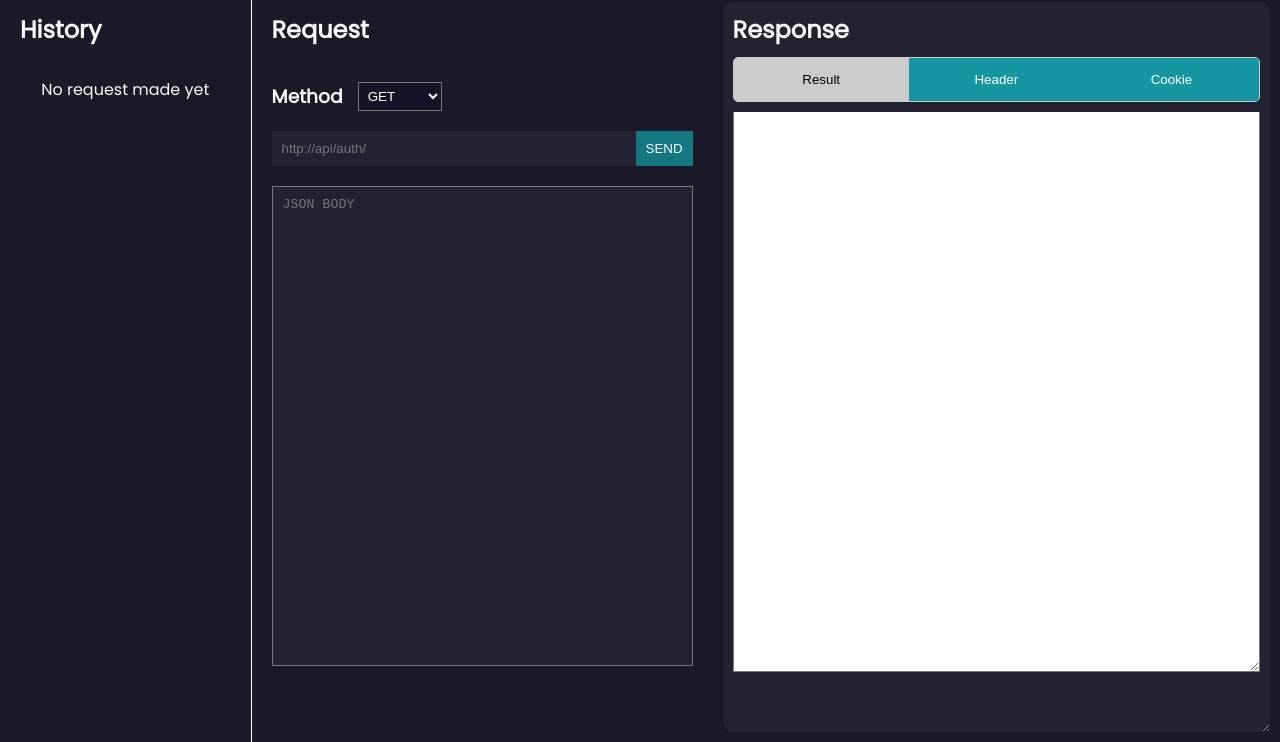
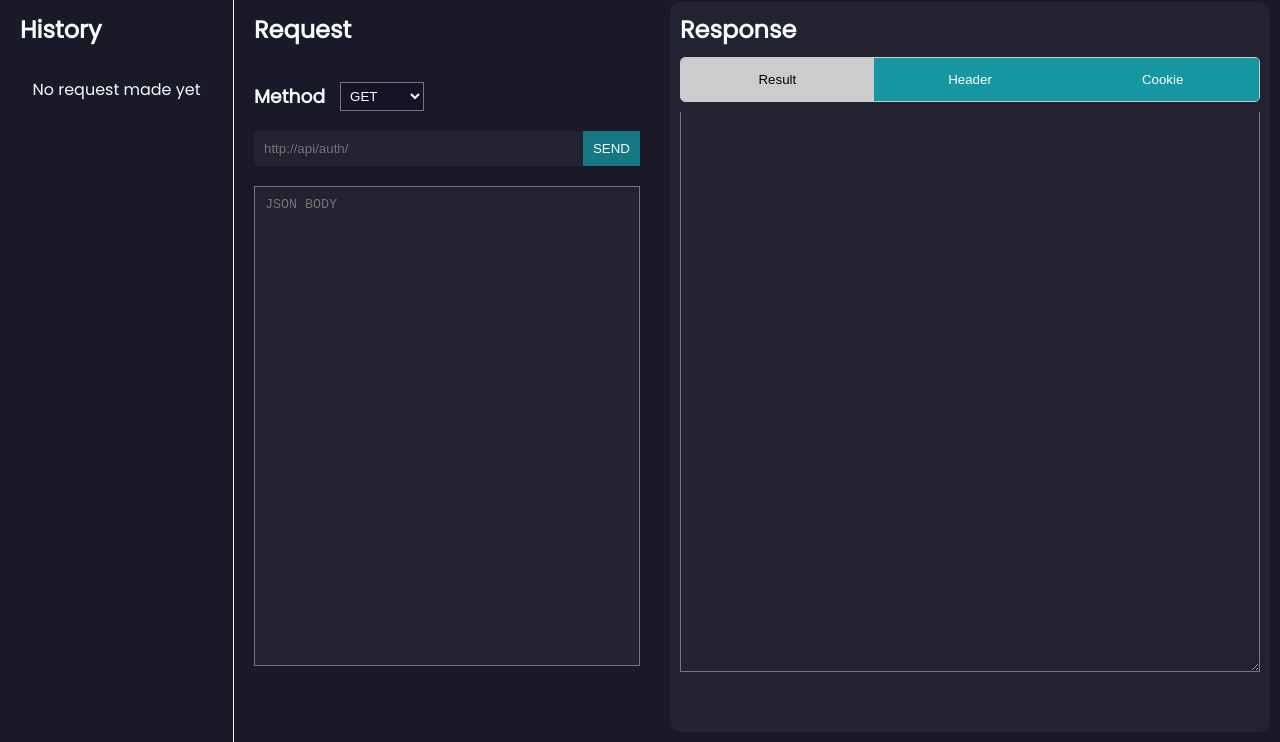
Before and after one commit to mart-anthony-stark/API-Testing-Tool-Desktop-App, an Electron app: page views/mainWindow.html in a window 1280 px wide. Shown: the part 58-800 px from the top of the page. Drawn offline with Linux system fonts and the light colour scheme; files whose address does not match are found by name.

Commit message:
added width

```diff
--- a/views/styles/style.css
+++ b/views/styles/style.css
@@ -97,8 +97,9 @@ body > main > div.request-container > div > textarea {
   padding: 10px;
   border-radius: 10px;
   height: 100%;
-  resize: horizontal;
-  overflow: auto;
+  width: 600px;
+  /* resize: horizontal; */
+  /* overflow: auto; */
   display: flex;
   flex-direction: column;
   gap: 10px;
@@ -186,3 +187,7 @@ body > main > div.response-container > div.loader {
     opacity: 1;
   }
 }
+#Result {
+  background: transparent;
+  color: white;
+}
```
